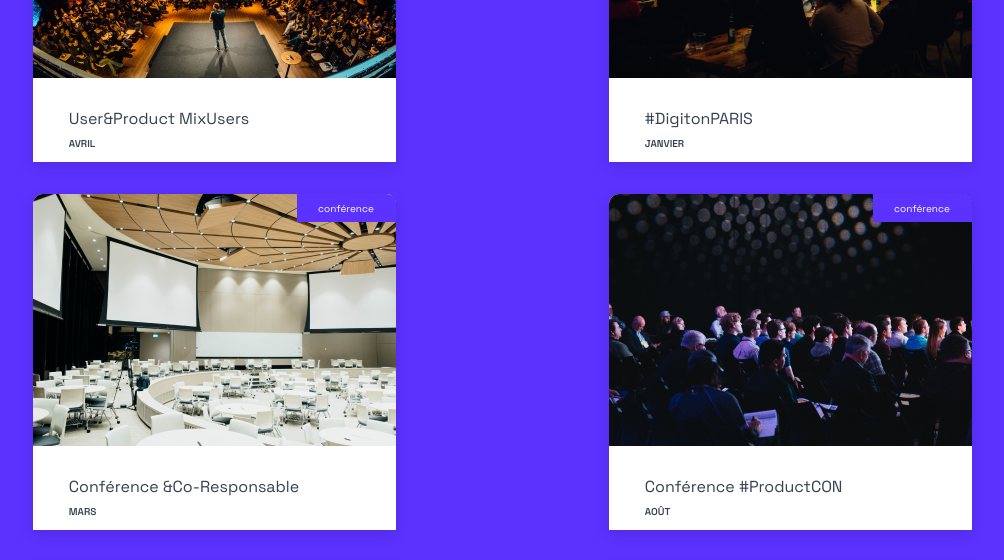
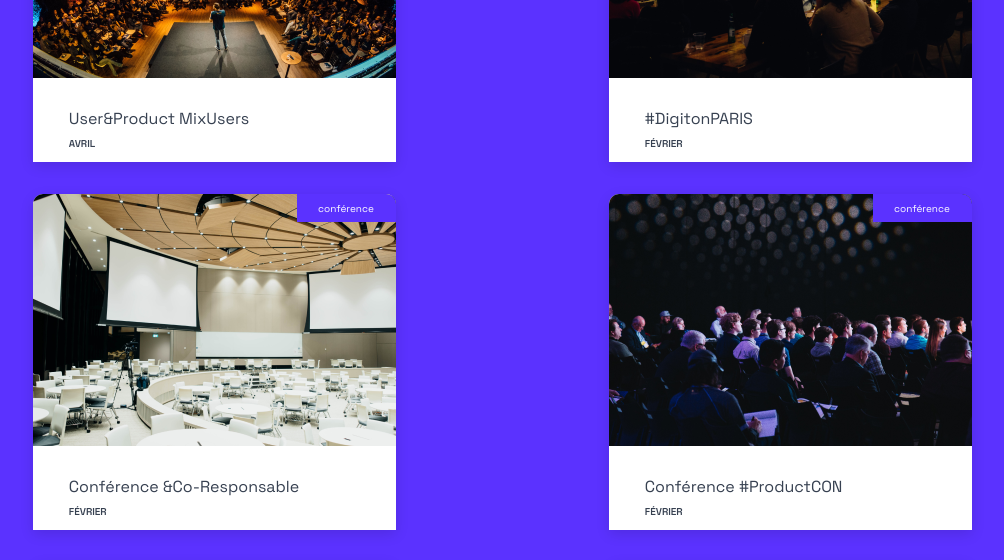
Before and after one commit to Alex50dev/Projet-debuggez-une-application-React.JS-main-OP, a React (Create React App) app: page / in a window 1280 px wide. Shown: the part 2180-2740 px from the top of the page, without its empty margins (138-1142 px from the left). Built offline with nearby package versions, Linux system fonts and the light colour scheme.

Commit message:
Ajout de periode dans la fonction EventCard, modification de EventCard dans Event.js et modification de date le footer EventCard.

```diff
--- a/src/components/EventCard/index.js
+++ b/src/components/EventCard/index.js
@@ -1,6 +1,5 @@
 import PropTypes from "prop-types";
 import { getMonth } from "../../helpers/Date";
-
 import "./style.scss";
 
 const EventCard = ({
@@ -10,6 +9,7 @@ const EventCard = ({
   title,
   label,
   small = false,
+  periode, // ✅ Ajouté ici
   ...props
 }) => (
   <div
@@ -23,7 +23,10 @@ const EventCard = ({
     </div>
     <div className="EventCard__descriptionContainer">
       <div className="EventCard__title">{title}</div>
-        <div className="EventCard__month">{getMonth(date)}</div>
+      {/* ✅ Affiche le mois extrait de la période, sinon fallback sur getMonth(date) */}
+      <div className="EventCard__month">
+        {periode ? periode.split(" ").pop() : getMonth(date)}
+      </div>
     </div>
   </div>
 );
@@ -35,11 +38,13 @@ EventCard.propTypes = {
   title: PropTypes.string.isRequired,
   small: PropTypes.bool,
   label: PropTypes.string.isRequired,
+  periode: PropTypes.string, // ✅ Ajouté ici
 };
 
 EventCard.defaultProps = {
   imageAlt: "image",
   small: false,
-}
+  periode: "", // ✅ Valeur par défaut
+};
 
 export default EventCard;
--- a/src/containers/Events/index.js
+++ b/src/containers/Events/index.js
@@ -49,11 +49,12 @@ const EventList = () => {
               <Modal key={event.id} Content={<ModalEvent event={event} />}>
                 {({ setIsOpened }) => (
                   <EventCard
-                    onClick={() => setIsOpened(true)}
-                    imageSrc={event.cover}
-                    title={event.title}
-                    date={new Date(event.date)}
-                    label={event.type}
+                  onClick={() => setIsOpened(true)}
+                  imageSrc={event.cover}
+                  title={event.title}
+                  label={event.type}
+                  periode={event.periode}
+                  date={new Date(event.date)} // ← ← ← AJOUTE CECI !
                   />
                 )}
               </Modal>
--- a/src/pages/Home/index.js
+++ b/src/pages/Home/index.js
@@ -132,7 +132,7 @@ const Page = () => {
               imageSrc={last.cover || "/images/default.jpg"}
               imageAlt={last.title || "Image événement"}
               title={last.title || "Titre inconnu"}
-              date={last.date ? new Date(last.date) : new Date()}
+              date={new Date(last.date)}
               small
               label={last.type || "Événement"}
             />
```
Lines whose indentation alone changed are shown as unchanged.
